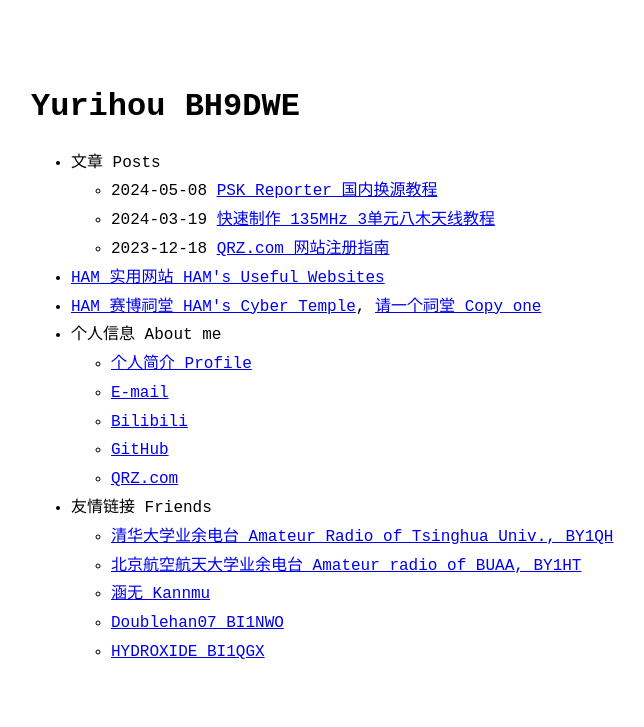
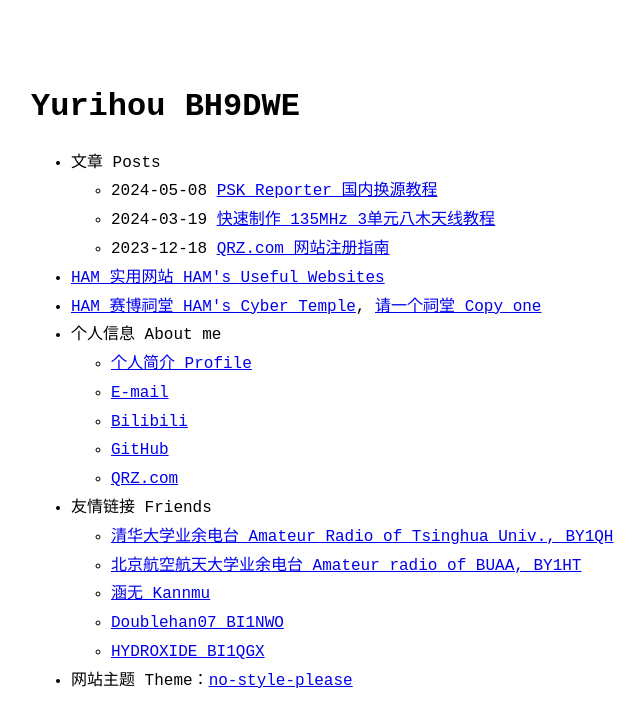
Before and after one commit to Yurihou/yurihou.github.io, a Jekyll site: the page built from index.md, in a window 1280 px wide. Shown: the top 727 px of the page, without its empty margins (289-933 px from the left). Built offline with Jekyll 4.4.1, drawn with Linux system fonts in a browser that asks for light colours.

Commit message:
Update menu.yml

```diff
--- a/_data/menu.yml
+++ b/_data/menu.yml
@@ -33,3 +33,4 @@ entries:
         url: https://doublehan07.github.io/
       - title: HYDROXIDE BI1QGX
         url: https://echoandmoonlight.com/
+  - title: 网站主题 Theme：<a href='https://github.com/riggraz/no-style-please'>no-style-please</a>
```
